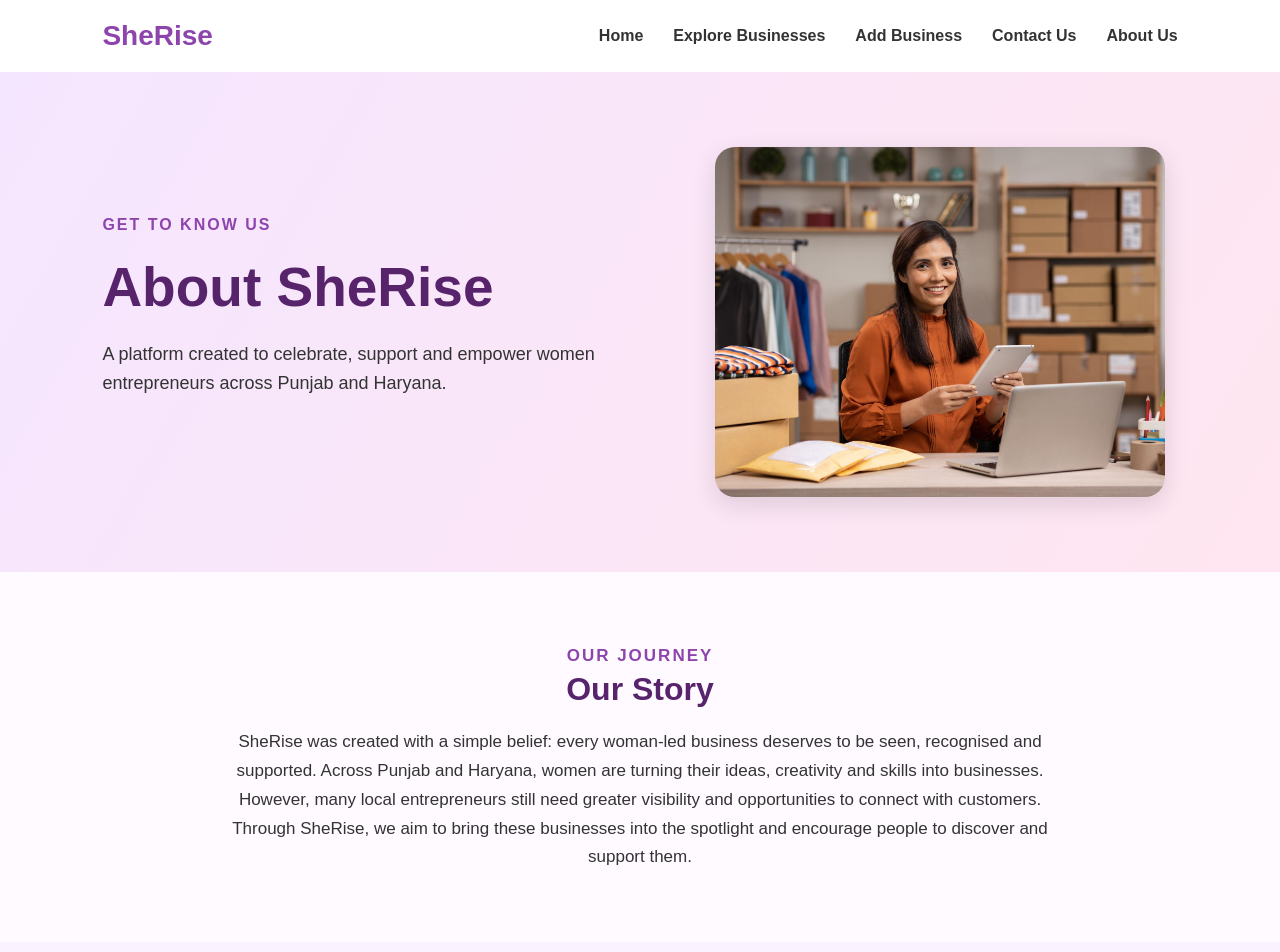
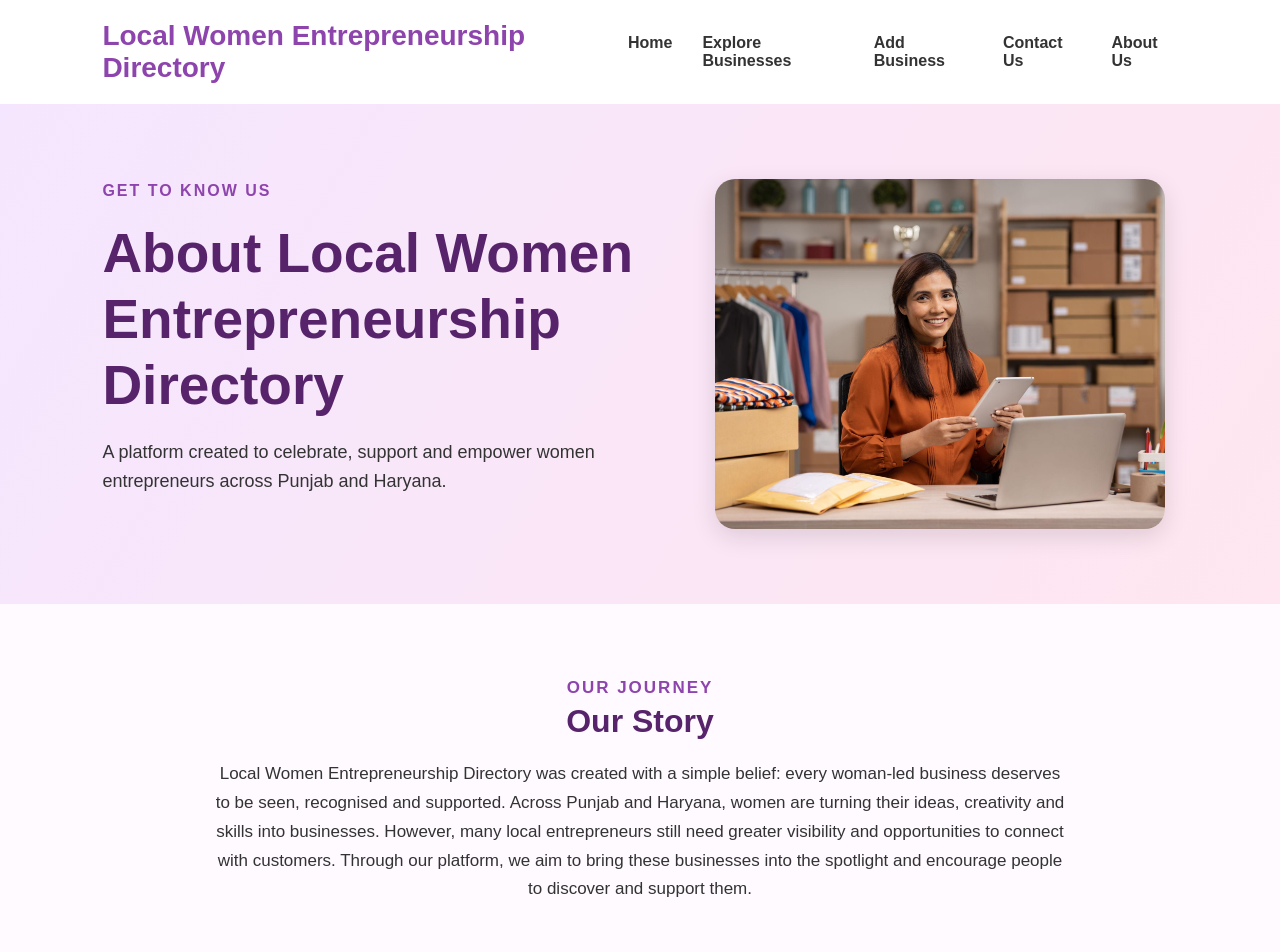
Before and after one commit to SameerSaini701/Local-Women-Entrepreneurship-Directory, a plain HTML site: page about.html in a window 1280 px wide. Shown: the top 952 px of the page. Drawn offline with Linux system fonts and the light colour scheme.

Commit message:
Update about.html

```diff
--- a/about.html
+++ b/about.html
@@ -6,7 +6,7 @@
     <meta charset="UTF-8">
     <meta name="viewport" content="width=device-width, initial-scale=1.0">
 
-    <title>About Us | SheRise</title>
+    <title>Local Women Entrepreneurship Directory</title>
 
     <link rel="stylesheet" href="css/style.css">
     <link rel="stylesheet" href="https://cdnjs.cloudflare.com/ajax/libs/font-awesome/6.7.2/css/all.min.css">
@@ -18,7 +18,7 @@
     <header>
         <nav class="navbar">
 
-        <a href="index.html" class="logo">SheRise</a>
+            <a href="index.html" class="logo">Local Women Entrepreneurship Directory</a>
 
             <ul class="nav-links">
                 <li><a href="index.html">Home</a></li>
@@ -30,14 +30,13 @@
 
         </nav>
     </header>
-    </header>
 
 
     <!-- About Hero Section -->
     <section class="hero">
         <div class="hero-content">
             <p class="tagline">GET TO KNOW US</p>
-        <h1>About SheRise</h1>
+            <h1>About Local Women Entrepreneurship Directory</h1>
             <p class="hero-description">
                 A platform created to celebrate, support and empower
                 women entrepreneurs across Punjab and Haryana.
@@ -55,7 +54,7 @@
         <p class="tagline">OUR JOURNEY</p>
         <h2>Our Story</h2>
         <p>
-        SheRise was created with a simple belief: every woman-led
+            Local Women Entrepreneurship Directory was created with a simple belief: every woman-led
             business deserves to be seen, recognised and supported.
 
             Across Punjab and Haryana, women are turning their ideas,
@@ -63,11 +62,10 @@
             entrepreneurs still need greater visibility and opportunities
             to connect with customers.
 
-        Through SheRise, we aim to bring these businesses into the
+            Through our platform, we aim to bring these businesses into the
             spotlight and encourage people to discover and support them.
         </p>
     </section>
-
 
 
     <!-- Mission and Vision -->
@@ -109,14 +107,13 @@
     </section>
 
 
-
-
     <!-- Our Objectives -->
     <section class="objectives">
         <p class="tagline">OUR PURPOSE</p>
         <h2>What We Aim to Achieve</h2>
 
         <div class="objectives-container">
+
             <div class="objective-card">
                 <i class="fa-solid fa-store"></i>
                 <h3>Increase Visibility</h3>
@@ -140,6 +137,7 @@
                 <h3>Build Connections</h3>
                 <p>Connect business owners with potential customers and communities.</p>
             </div>
+
         </div>
     </section>
 
@@ -147,11 +145,11 @@
     <!-- Footer -->
     <footer>
 
-        <h2>SheRise</h2>
+        <h2>Local Women Entrepreneurship Directory</h2>
 
         <p>Empowering Women. Celebrating Entrepreneurship.</p>
 
-        <p>&copy; 2026 SheRise. All rights reserved.</p>
+        <p>&copy; 2026 Local Women Entrepreneurship Directory. All rights reserved.</p>
 
     </footer>
 
```
Lines whose indentation alone changed are shown as unchanged.
